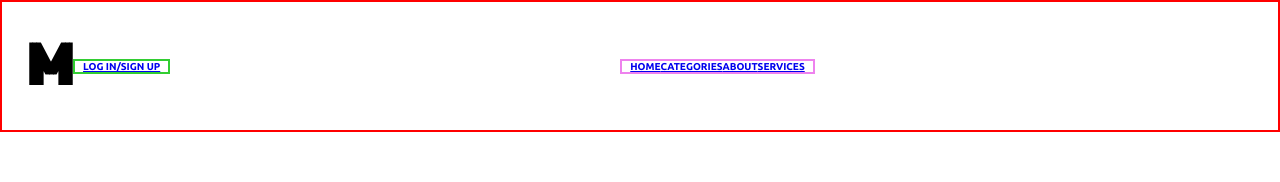
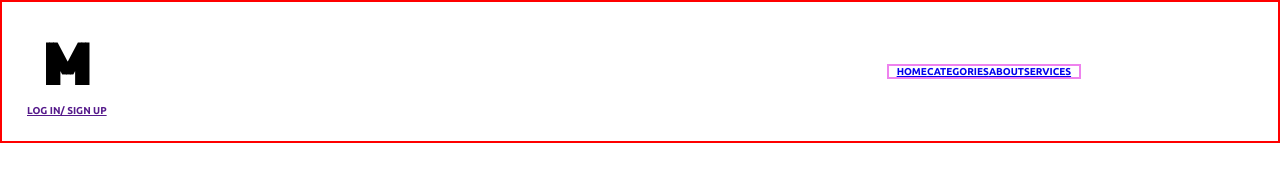
Before and after one commit to Neco-Stack/Modul1, a plain HTML site: page Position -Level-3.1/index.html in a window 1280 px wide. Drawn offline with Linux system fonts and the light colour scheme.

Commit message:
new navi

```diff
--- a/Position -Level-3.1/assets/css/style.css
+++ b/Position -Level-3.1/assets/css/style.css
@@ -43,11 +43,10 @@ nav{
 .nav-right{
     border: 2px solid violet;
     padding: 0 8px;
-    display: flex;
-    align-items: center;
+    display:flex;
+    align-items:center;
     text-align: center;
-    margin-left: 45rem;
-
+    margin-left: 78rem;
 
 }
 h2{
--- a/Position -Level-3.1/index.html
+++ b/Position -Level-3.1/index.html
@@ -7,12 +7,10 @@
     <title>Position-Level-3_1</title>
 </head>
 <body>
-    <header>
-        <nav>
-            <h2>M</h2>
-            <div class="nav-left">
-
-                <a href="#">LOG IN/SIGN UP</a>
+        <nav class="topp">
+            <div class="left">
+                <h2>M</h2>
+                <a href="" class="login">LOG IN/ SIGN UP</a>
             </div>
 
             <div class="nav-right">
@@ -21,7 +19,6 @@
                 <a href="#">ABOUT</a>
                 <a href="#">SERVICES</a>
             </div>
-
         </nav>
     </header>
 
```
